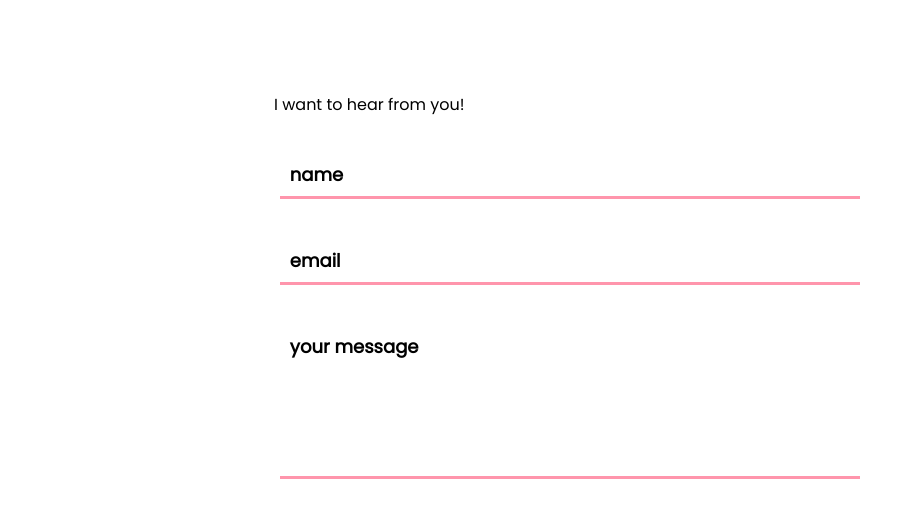
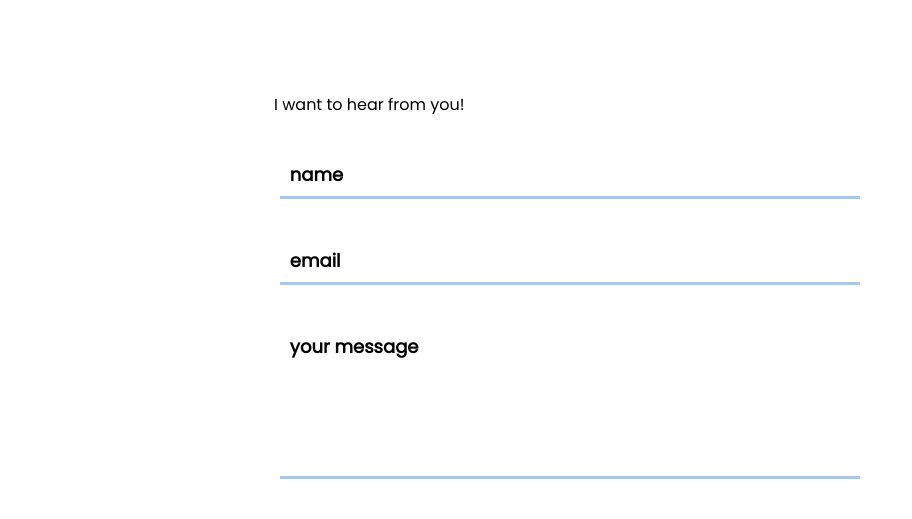
Before and after one commit to lhyx98/leanney.github.io, a plain HTML site: page index.html in a window 1280 px wide. Shown: the part 2580-3099 px from the top of the page, 368-1280 px from the left. Drawn offline with nearby package versions, Linux system fonts and the light colour scheme.

Commit message:
Changed colours again

```diff
--- a/index.css
+++ b/index.css
@@ -237,7 +237,7 @@ header table {
     margin:20px 1%;
     background:transparent;
     border:0px;
-    border-bottom:3px solid rgba(255, 44, 90,0.5);
+    border-bottom:3px solid rgba(89, 143, 209, 0.5);
     padding:8px 10px;
     font-family: 'Poppins', sans-serif;
     font-size:18px;
@@ -250,7 +250,7 @@ header table {
     margin:20px 1%;
     padding:8px 10px;
     border:0px;
-    border-bottom:3px solid rgba(255, 44, 90,0.5);
+    border-bottom:3px solid rgba(89, 143, 209, 0.5);
     padding:8px 10px;
     font-family: 'Poppins', sans-serif;
     font-size:18px;
```
